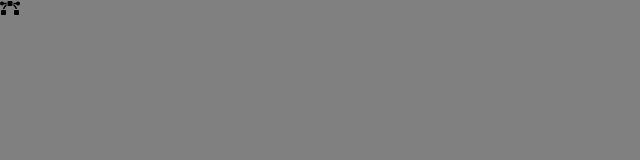
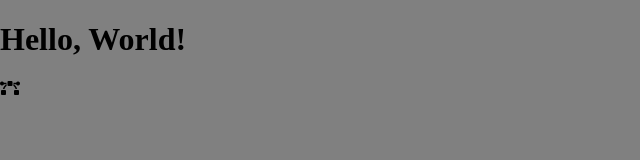
Before and after one commit to Charlie025x/template-test, a plain HTML site: page index.html in a window 1280 px wide. Shown: the whole page, without its empty margins (0-640 px from the left). Drawn offline with Linux system fonts and the light colour scheme.

Commit message:
hello world

```diff
--- a/index.html
+++ b/index.html
@@ -9,7 +9,7 @@
     <link rel="stylesheet" href="style.css">
 </head>
 <body>
-
+    <h1>Hello, World!</h1>
     <i class="fas fa-bezier-curve"></i>
 
     <!-- Script -->
```
